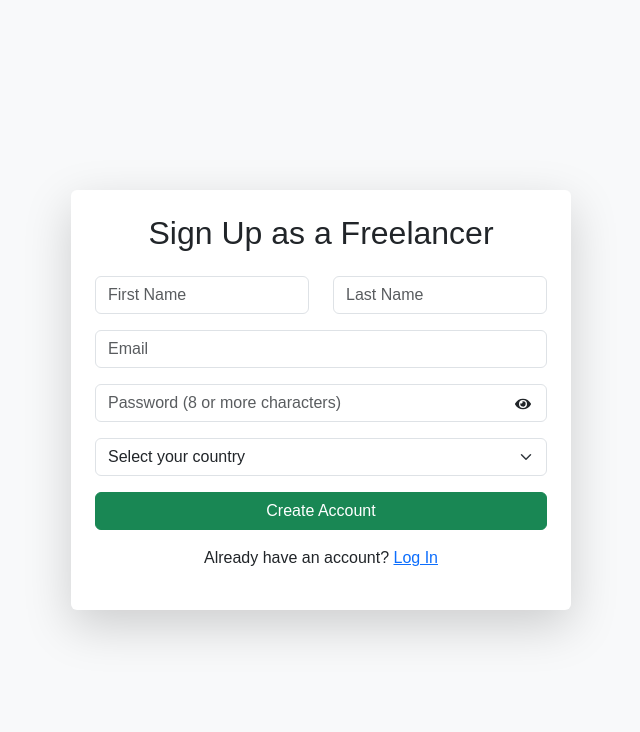
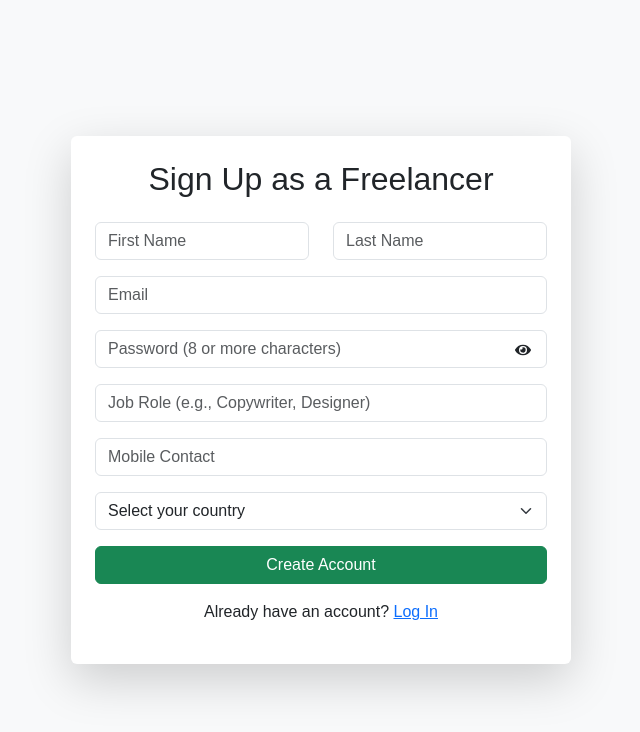
Before and after one commit to Sondrdr2022/portfolio-builder-website-cw, a React (Vite) app: page /signup-freelancer in a window 1280 px wide. Shown: the top 732 px of the page, without its empty margins (319-959 px from the left). Built offline with nearby package versions, Linux system fonts and the light colour scheme.

Commit message:
bugs fixed

```diff
--- a/src/components/SignupClientForm.jsx
+++ b/src/components/SignupClientForm.jsx
@@ -2,7 +2,6 @@ import { useState } from "react";
 import { supabase } from "../supabaseClient";
 import { useNavigate } from "react-router-dom";
 import { FaEye, FaEyeSlash } from "react-icons/fa"; // Import eye icons
-
 
 export default function SignupClientForm() {
   const [formData, setFormData] = useState({
@@ -11,11 +10,11 @@ export default function SignupClientForm() {
     email: "",
     password: "",
     country: "",
+    mobile: "",
   });
   const [error, setError] = useState(null);
   const navigate = useNavigate();
-  const [showPassword, setShowPassword] = useState(false); // Toggle state
-
+  const [showPassword, setShowPassword] = useState(false);
 
   const handleChange = (e) => {
     setFormData({ ...formData, [e.target.name]: e.target.value });
@@ -24,7 +23,6 @@ export default function SignupClientForm() {
   const handleSignup = async (e) => {
     e.preventDefault();
 
-    // Create user in Supabase Auth
     const { data, error } = await supabase.auth.signUp({
       email: formData.email,
       password: formData.password,
@@ -35,7 +33,6 @@ export default function SignupClientForm() {
       return;
     }
 
-    // Store user details in "users" table (role = "client")
     await supabase.from("users").insert([
       {
         id: data.user.id,
@@ -45,11 +42,12 @@ export default function SignupClientForm() {
         country: formData.country,
         password: formData.password,
         role: "client",
+        mobile: formData.mobile,
       },
     ]);
 
     alert("Account created successfully! Please check your email to verify.");
-    navigate("/dashboard"); //Redirect to dashboard after signup
+    navigate("/dashboard");
   };
 
   return (
@@ -87,6 +85,16 @@ export default function SignupClientForm() {
             </span>
           </div>
           <div className="mb-3">
+            <input
+              type="tel"
+              name="mobile"
+              placeholder="Mobile Contact"
+              className="form-control"
+              onChange={handleChange}
+              required
+            />
+          </div>
+          <div className="mb-3">
             <select name="country" className="form-select" required onChange={handleChange}>
               <option value="">Select your country</option>
               <option value="United Kingdom">United Kingdom</option>
--- a/src/components/SignupFreelancerForm.jsx
+++ b/src/components/SignupFreelancerForm.jsx
@@ -1,7 +1,7 @@
 import { useState } from "react";
 import { supabase } from "../supabaseClient";
-import { FaEye, FaEyeSlash } from "react-icons/fa"; // Import eye icons
 import { useNavigate } from "react-router-dom";
+import { FaEye, FaEyeSlash } from "react-icons/fa";
 
 export default function SignupFreelancerForm() {
   const [formData, setFormData] = useState({
@@ -10,11 +10,12 @@ export default function SignupFreelancerForm() {
     email: "",
     password: "",
     country: "",
+    mobile: "",
+    job: "",
   });
   const [error, setError] = useState(null);
   const navigate = useNavigate();
-  const [showPassword, setShowPassword] = useState(false); // Toggle state
-
+  const [showPassword, setShowPassword] = useState(false);
 
   const handleChange = (e) => {
     setFormData({ ...formData, [e.target.name]: e.target.value });
@@ -23,7 +24,6 @@ export default function SignupFreelancerForm() {
   const handleSignup = async (e) => {
     e.preventDefault();
 
-    // Create user in Supabase Auth
     const { data, error } = await supabase.auth.signUp({
       email: formData.email,
       password: formData.password,
@@ -34,7 +34,6 @@ export default function SignupFreelancerForm() {
       return;
     }
 
-    // Store user details in "users" table (role = "freelancer")
     await supabase.from("users").insert([
       {
         id: data.user.id,
@@ -44,11 +43,13 @@ export default function SignupFreelancerForm() {
         country: formData.country,
         password: formData.password,
         role: "freelancer",
+        mobile: formData.mobile,
+        job: formData.job,
       },
     ]);
 
     alert("Account created successfully! Please check your email to verify.");
-    navigate("/");
+    navigate("/dashboard");
   };
 
   return (
@@ -78,12 +79,32 @@ export default function SignupFreelancerForm() {
               required
             />
             <span
-              className="position-absolute top-50 end-0 translate-middle-y me-3"
+              className="position-absolute top-50 end-0 translate-middle-y me-3 cursor-pointer"
               onClick={() => setShowPassword(!showPassword)}
               style={{ cursor: "pointer" }}
             >
               {showPassword ? <FaEyeSlash /> : <FaEye />}
             </span>
+          </div>
+          <div className="mb-3">
+            <input
+              type="text"
+              name="job"
+              placeholder="Job Role (e.g., Copywriter, Designer)"
+              className="form-control"
+              onChange={handleChange}
+              required
+            />
+          </div>
+          <div className="mb-3">
+            <input
+              type="tel"
+              name="mobile"
+              placeholder="Mobile Contact"
+              className="form-control"
+              onChange={handleChange}
+              required
+            />
           </div>
           <div className="mb-3">
             <select name="country" className="form-select" required onChange={handleChange}>
```
Lines whose indentation alone changed are shown as unchanged.
